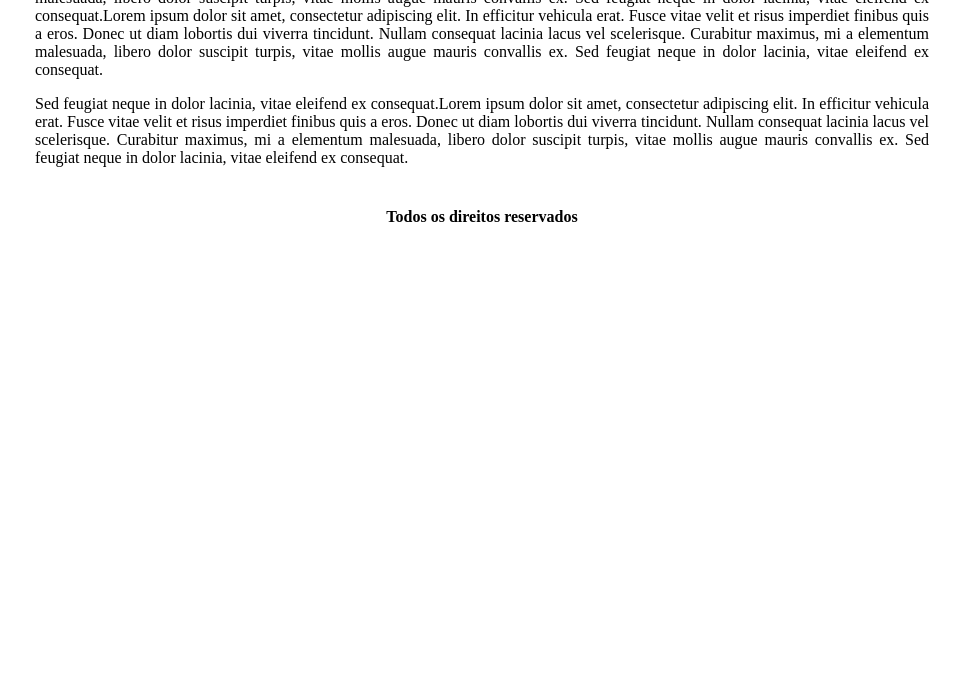
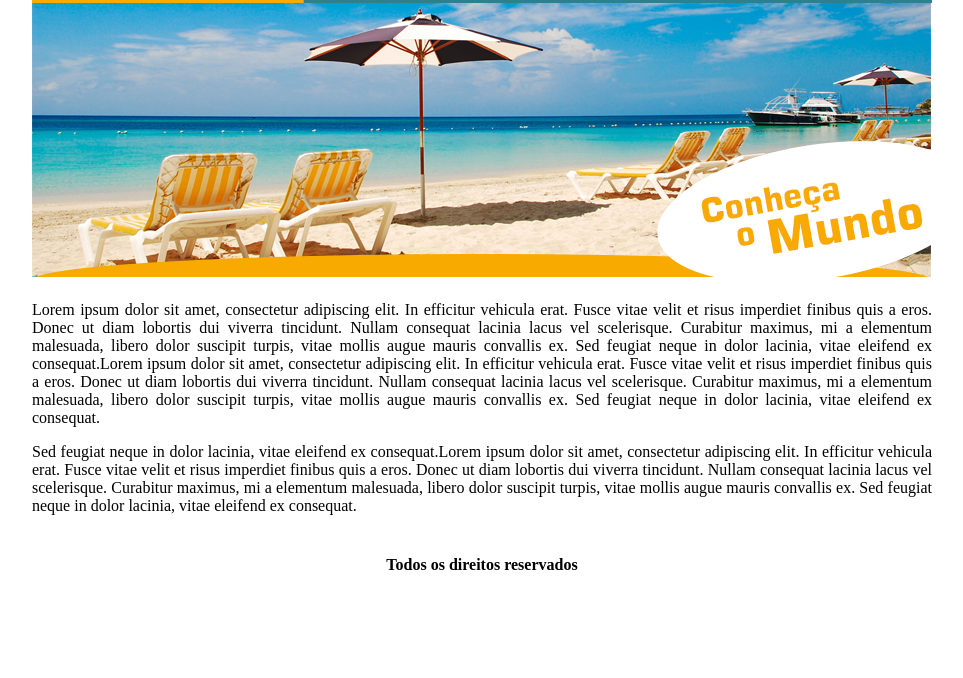
Before and after one commit to projetosMK/JMViagens, a plain HTML site: page index.html in a window 1280 px wide. Shown: the part 122-800 px from the top of the page, without its empty margins (158-1121 px from the left). Drawn offline with Linux system fonts and the light colour scheme.

Commit message:
Add files via upload

```diff
--- a/index.html
+++ b/index.html
@@ -17,7 +17,7 @@
 
 			</tr>
 			<tr>
-				<td colspan="2"  > <img src="image/Principal.png"></td></tr>
+				<td colspan="2"  > <img src="image/principal.png"></td></tr>
 				<tr>
 					<td colspan="2">
 						<p align="justify">
```
Also changed, not shown: image/contato.png (added), image/disney.jpg (added), image/logo.png (added), image/paris.jpg (added), image/principal.png (added), image/quem_somos.png (added), image/veneza.jpg (added), image/whatsapp.png (added).
